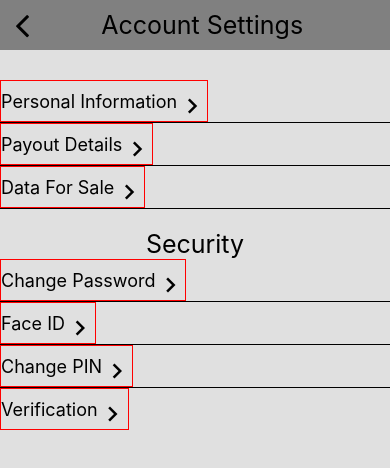
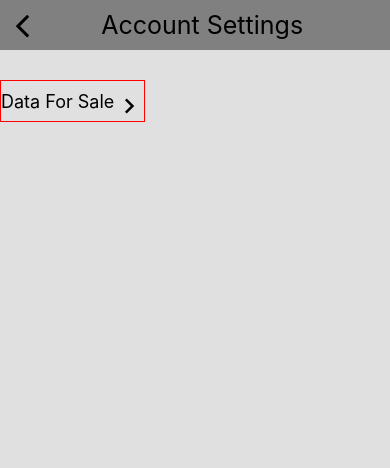
Before and after one commit to bu19akov/DatenbazarApp, a React Native app: screen /AccountSettings in a window 390 px wide. Shown: the top 468 px of the page. Built offline with nearby package versions, Linux system fonts and the light colour scheme.

Commit message:
Remove not developed features, add no answers check, remove warning

```diff
--- a/App.js
+++ b/App.js
@@ -27,6 +27,7 @@ import SuccessfullMessage from './components/Nadia/SuccessfullMessage';
 enableScreens();
 
 const Stack = createStackNavigator();
+
 
 export default function App() {
   return (
--- a/components/Nadia/MyAccount.js
+++ b/components/Nadia/MyAccount.js
@@ -62,29 +62,9 @@ export default function MyAccount() {
         <Text style={styles.input}>{username}</Text>
       </View>
 
-      <Text style={styles.subtitle}>Transaction list</Text>
-
-      <View style={styles.buttonContainer}>
-        <TouchableOpacity style={styles.button} onPress={handleUnimplementedFeature}>
-          <MaterialIcons name="pending-actions" size={20} color="black" style={styles.buttonIcon} />
-          <Text style={styles.buttonText}>Awaiting Payments</Text>
-        </TouchableOpacity>
-        <TouchableOpacity style={styles.button} onPress={handleUnimplementedFeature}>
-          <MaterialIcons name="autorenew" size={20} color="black" style={styles.buttonIcon} />
-          <Text style={styles.buttonText}>Transaction in Progress</Text>
-        </TouchableOpacity>
-        <TouchableOpacity style={styles.button} onPress={handleUnimplementedFeature}>
-          <MaterialIcons name="list" size={20} color="black" style={styles.buttonIcon} />
-          <Text style={styles.buttonText}>All transactions</Text>
-        </TouchableOpacity>
-      </View>
 
       <TouchableOpacity style={styles.option} onPress={() => navigation.navigate('DataForSaleOverview')}>
         <Text>My Data for Sale</Text>
-        <Ionicons name="chevron-forward" size={24} color="black" />
-      </TouchableOpacity>
-      <TouchableOpacity style={styles.option} onPress={handleUnimplementedFeature}>
-        <Text>Data Sell Transactions</Text>
         <Ionicons name="chevron-forward" size={24} color="black" />
       </TouchableOpacity>
       <TouchableOpacity style={styles.option} onPress={() => navigation.navigate('Contact')}>
--- a/components/Yehor/AccountSettings.js
+++ b/components/Yehor/AccountSettings.js
@@ -28,35 +28,9 @@ export default function AccountSettings() {
           <View />
         </View>
 
-      <SettingsItem navigation={navigation} target="Personal Information" />
-
-      <Divider />
-
-      <SettingsItem navigation={navigation} target="Payout Details" />
-
-      <Divider />
 
       <SettingsItem navigation={navigation} target="Data For Sale Overview" name="Data For Sale" isImplemented={true} />
 
-      <Divider />
-
-      <View style={styles.textContainer}>
-        <Text style={styles.title}>Security</Text>
-      </View>
-
-	  <SettingsItem navigation={navigation} target="Change Password" />
-
-	  <Divider />
-
-	  <SettingsItem navigation={navigation} target="Face ID" />
-
-	  <Divider />
-
-	  <SettingsItem navigation={navigation} target="Change PIN" />
-
-	  <Divider />
-
-	  <SettingsItem navigation={navigation} target="Verification" />
 
 
 
--- a/components/Yehor/DataForSale.js
+++ b/components/Yehor/DataForSale.js
@@ -3,6 +3,7 @@ import { View, StyleSheet, Text, Image, TouchableOpacity } from 'react-native';
 import { useNavigation } from "@react-navigation/native";
 import AsyncStorage from '@react-native-async-storage/async-storage';
 import Icon from 'react-native-vector-icons/FontAwesome';
+import { LogBox } from 'react-native';
 
 const DataForSale = ({ image, dataName, price, questions}) => {
   const navigation = useNavigation();
@@ -32,6 +33,8 @@ const DataForSale = ({ image, dataName, price, questions}) => {
     }
     loadSavedAnswers();
   }, [storageChanged]);
+
+  LogBox.ignoreLogs(['Non-serializable values were found in the navigation state']);
 
   return (
       <TouchableOpacity style={[styles.container, answers && styles.answered]} onPress={handleOnPress}>
--- a/components/Yehor/DataForSaleQuestionnaire.js
+++ b/components/Yehor/DataForSaleQuestionnaire.js
@@ -47,6 +47,10 @@ const DataForSaleQuestionnaire = ({ route, navigation }) => {
 
   const handleSubmit = () => {
     const answersWithQuestions = {};
+    if (Object.keys(answers).length !== questions.length) {
+      alert("Please answer all questions");
+      return;
+    }
     questions.forEach((question, index) => {
       const questionText = question.questionText;
       const answer = answers[questionText] || ""; // Default to empty string if answer is undefined
```
